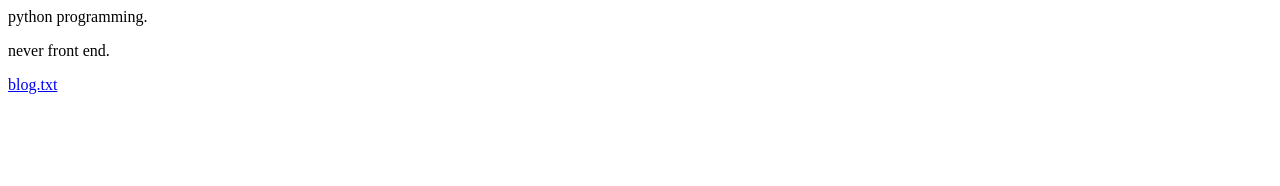
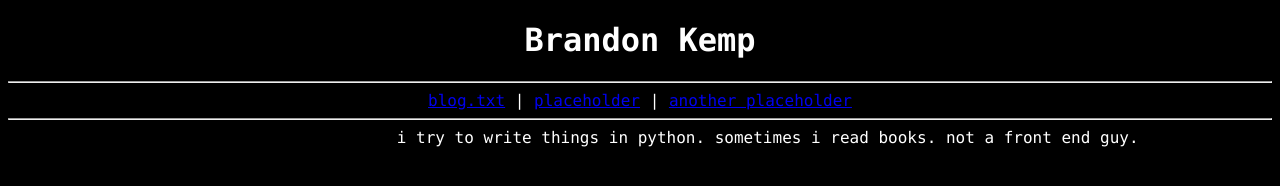
Before and after one commit to bakedarcher/site, a plain HTML site: page index.html in a window 1280 px wide. Drawn offline with Linux system fonts and the light colour scheme.

Commit message:
Add files via upload
what have i done

```diff
--- a/index.html
+++ b/index.html
@@ -1,3 +1,109 @@
-<p>python programming.</p>
-<p>never front end.</p>
-<p><a href="blog.txt">blog.txt</a></p>
+<!doctype html>
+
+<style>
+body {
+	background-color: black;
+	color: white;
+	font-family: "Lucida Console", "Courier New", monospace;
+}
+.container{
+	width: 30;
+}
+.container::before {
+	content: '';
+	width: 30%;
+	display: inline-block;
+}
+.what{
+	color: black;
+}
+</style>
+
+
+<title>Brandon Kemp</title>
+
+<body><center>
+<font>
+<h1>Brandon Kemp</h1>
+<hr>
+<a href="/blog.txt">blog.txt</a> | <a href="/404.jpg">placeholder</a> | <a href="/404.jpg">another placeholder</a>
+<br/>
+<hr>
+</center>
+<div class="container">
+i try to write things in python.
+sometimes i read books.
+not a front end guy.
+</div>
+</body>
+
+<div class="what">do not explore</div>
+
+
+
+
+
+
+
+
+
+
+
+
+
+
+
+
+
+
+
+
+
+
+
+
+
+
+
+
+
+
+
+
+
+
+
+
+
+
+
+
+
+
+
+
+
+
+
+
+
+
+
+
+
+
+
+
+
+
+
+
+
+
+
+
+
+
+
+
+<br><br><br><br><br><br><br><br><br><br><br><br><br><br><br><br><br><br><br><br><br><br><br><br><br><br><br><br><div class="what">wizard</div>
```
